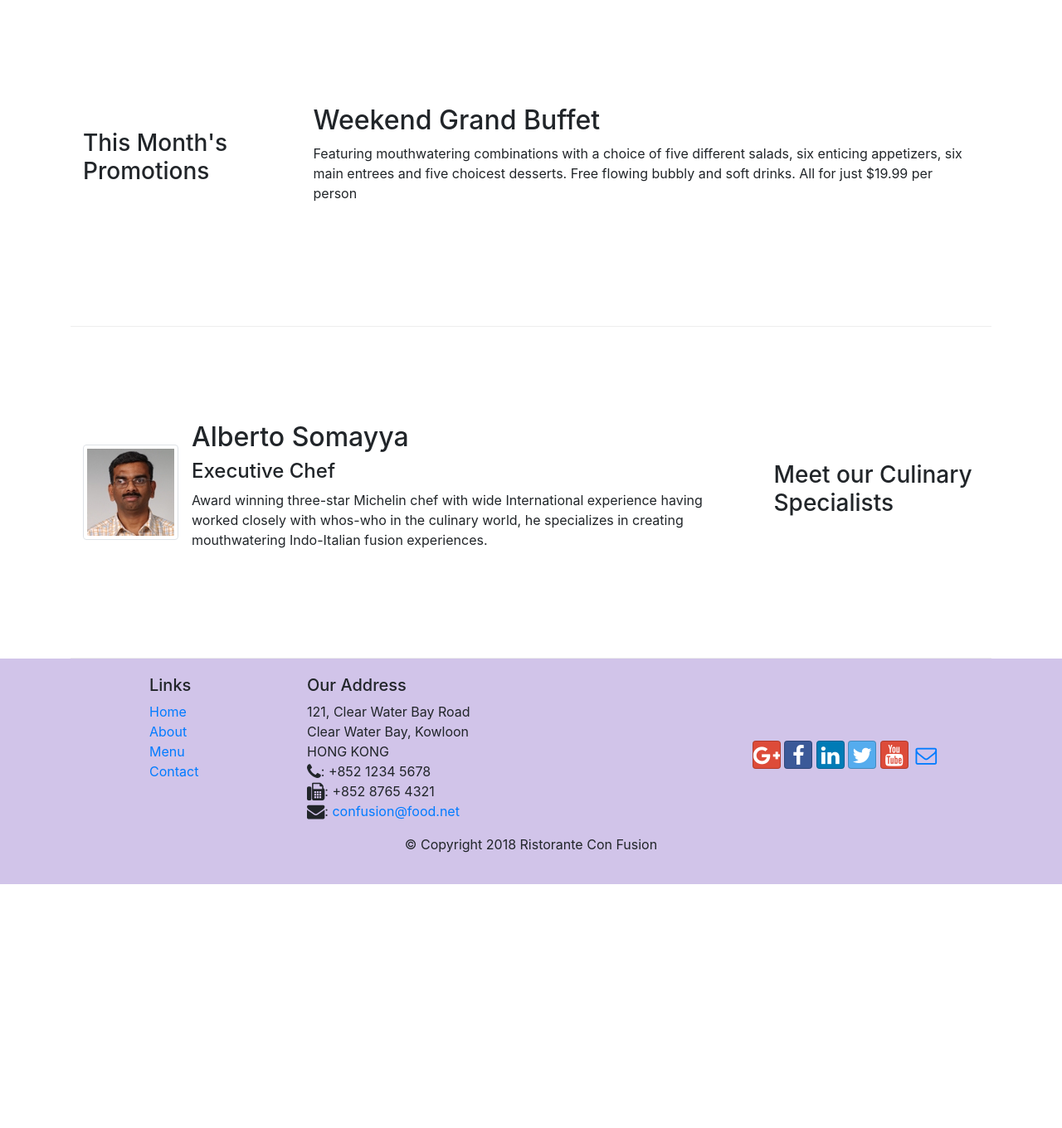
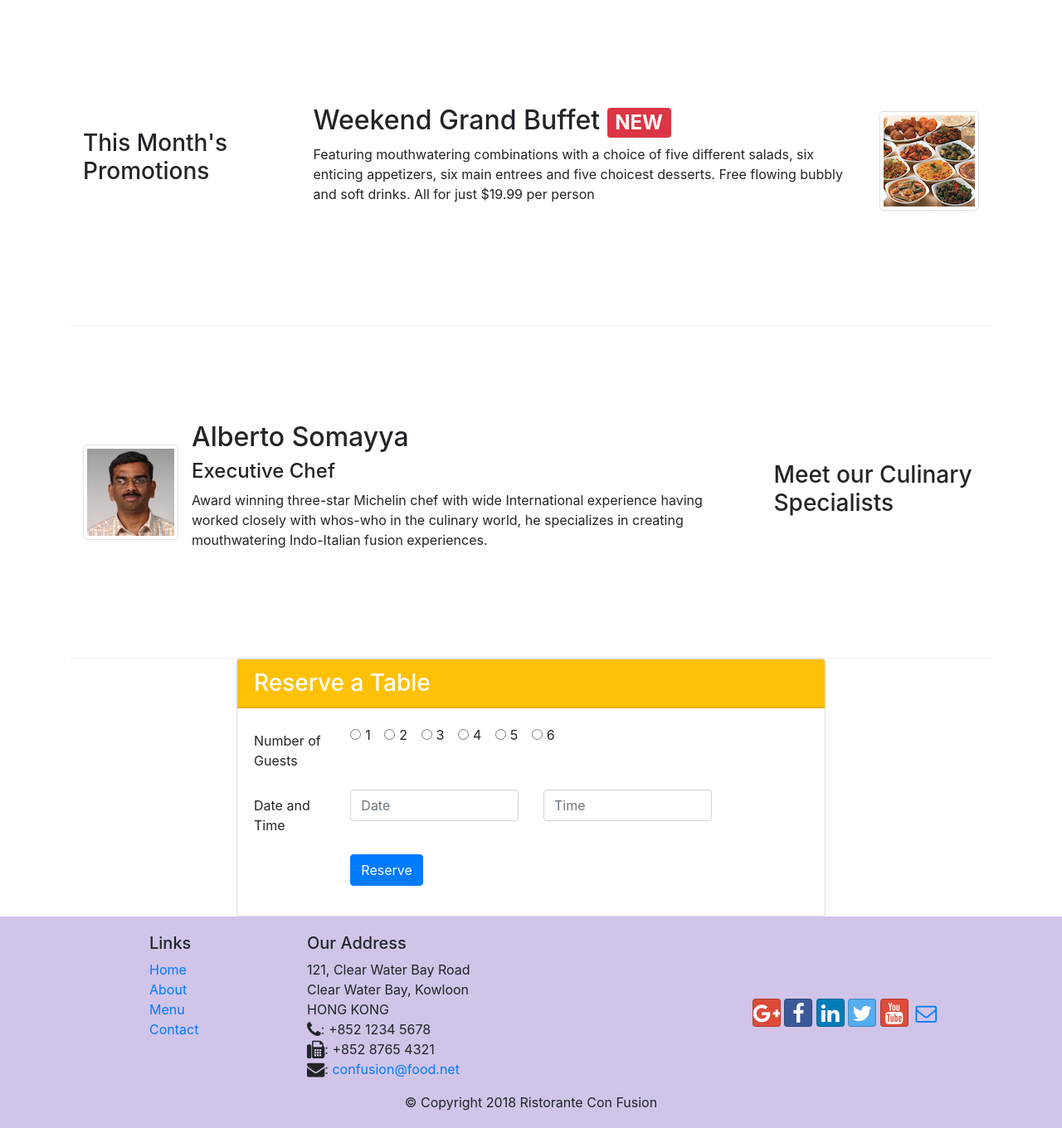
Before and after one commit to ginnyyadav/conFusion, a website: page index.html in a window 1280 px wide. Shown: the part 740-2100 px from the top of the page at 83% size. Before the commit the page ends 1806 px from the top, so only its background shows below. Drawn offline with nearby package versions, Linux system fonts and the light colour scheme.

Commit message:
fresh start

```diff
--- a/index.html
+++ b/index.html
@@ -46,8 +46,11 @@
             your culinary senses!
           </p>
         </div>
-        <div class="col-12 col-sm-6 align-self-center">
-          <img src="img/logo.png" class="img-fluid">
+        <div class="col-12 col-sm-3 align-self-center">
+          <img src="img/logo.png" class="img-fluid mx-auto d-block">
+        </div>
+        <div class="col-12 col-sm-3 align-self-center">
+          <a class="btn btn-warning btn-sm btn-block" href="#reserveCard" role="button">Reserve Table</a>
         </div>
       </div>
     </div>
@@ -62,8 +65,9 @@
         <div class="media">
           <img class="d-flex mr-3 img-thumbnail align-self-center" src="img/uthappizza.png" alt="uthappizza">
           <div class="media-body">
-            <h2 class="mt-0">Uthappizza</h2>
-            <p>
+            <h2 class="mt-0">Uthappizza <span class="badge badge-danger">HOT</span><span
+                class="badge badge-pill badge-secondary">$4.99</span></h2>
+            <p class="d-none d-sm-block">
               A unique combination of Indian Uthappam (pancake) and Italian pizza,
               topped with Cerignola olives, ripe vine cherry tomatoes, Vidalia
               onion, Guntur chillies and Buffalo Paneer.
@@ -78,15 +82,21 @@
         <h3>This Month's Promotions</h3>
       </div>
       <div class="col col-sm col-md">
-        <h2>Weekend Grand Buffet</h2>
-        <p>
+        <div class="media">
+          <div class="media-body">
+        <h2 class="mt-0">Weekend Grand Buffet <span class="badge badge-danger">NEW</span></h2>
+        <p class="d-none d-sm-block">
           Featuring mouthwatering combinations with a choice of five different
           salads, six enticing appetizers, six main entrees and five choicest
           desserts. Free flowing bubbly and soft drinks. All for just $19.99
           per person
         </p>
         </div>
+        <img class="d-flex img-thumbnail align-self-center ml-3" src="img/buffet.png" alt="buffet">
       </div>
+    </div>
+      </div>
+
 
     <div class="row row-content align-items-center">
       <div class="col-12 col-sm-4 order-sm-last col-md-3">
@@ -94,17 +104,74 @@
       </div>
       <div class="col col-sm order-sm-first col-md">
         <div class="media">
-          <img class="d-flex mr-3 align-self-center img-thumbnail"
-          src="img/alberto.png" alt="Alberto">
+          <img class="d-flex mr-3 align-self-center img-thumbnail" src="img/alberto.png" alt="Alberto">
           <div class="media-body">
             <h2 class="mt-0">Alberto Somayya</h2>
             <h4>Executive Chef</h4>
-        <p>
+            <p class="d-none d-sm-block">
               Award winning three-star Michelin chef with wide International
               experience having worked closely with whos-who in the culinary
               world, he specializes in creating mouthwatering Indo-Italian fusion
               experiences.
             </p>
+          </div>
+        </div>
+      </div>
+    </div>
+    </d
+
+    <div class="row row-content align-items-center">
+      <div class="col-12 col-sm-8 offset-sm-2">
+        <div class="card">
+          <h3 class="card-header bg-warning text-white" id="reserveCard">Reserve a Table</h3>
+          <div class="card-body">
+            <form>
+              <fieldset class="form-group">
+                <div class="row">
+                  <legend class="col-12 col-sm-2 col-form-label">Number of Guests</legend>
+                    <div class="col-12 col-sm-10">
+                  <div class="form-check form-check-inline">
+                    <input class="form-check-input" type="radio" id="one" name="guestnum">
+                    <label for="one" class="form-check-label">1</label>
+                  </div>
+                  <div class="form-check form-check-inline">
+                    <input class="form-check-input" type="radio" id="two" name="guestnum">
+                    <label for="two" class="form-check-label">2</label>
+                  </div>
+                  <div class="form-check form-check-inline">
+                    <input class="form-check-input" type="radio" id="three" name="guestnum">
+                    <label for="three" class="form-check-label">3</label>
+                  </div>
+                  <div class="form-check form-check-inline">
+                    <input class="form-check-input" type="radio" id="four" name="guestnum">
+                    <label for="four" class="form-check-label">4</label>
+                  </div>
+                  <div class="form-check form-check-inline">
+                    <input class="form-check-input" type="radio" id="five" name="guestnum">
+                    <label for="five" class="form-check-label">5</label>
+                  </div>
+                  <div class="form-check form-check-inline">
+                    <input class="form-check-input" type="radio" id="six" name="guestnum">
+                    <label for="six" class="form-check-label">6</label>
+                  </div>
+                </div>
+                </div>
+              </fieldset>
+              <div class="form-group row">
+                <label for="datetime" class="col-12 col-sm-2 col-form-label">Date and Time</label>
+                <div class="col-12 col-sm-4">
+                  <input type="text" class="form-control" id="date" name="date" placeholder="Date">
+                </div>
+                <div class="col-12 col-sm-4">
+                  <input type="text" class="form-control" id="time" name="time" placeholder="Time">
+                </div>
+              </div>
+              <div class="form-group row">
+                <div class="col-sm-2 offset-sm-2">
+                <a class="btn btn-primary" href="#" role="button">Reserve</a>
+              </div>
+              </div>
+            </form>
           </div>
         </div>
       </div>
```
Lines whose indentation alone changed are shown as unchanged.
